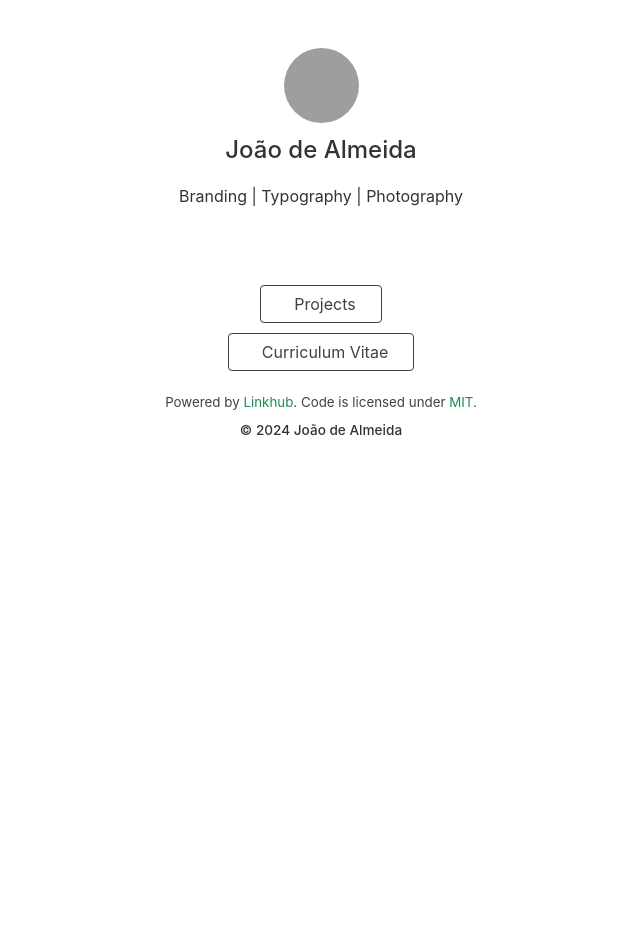
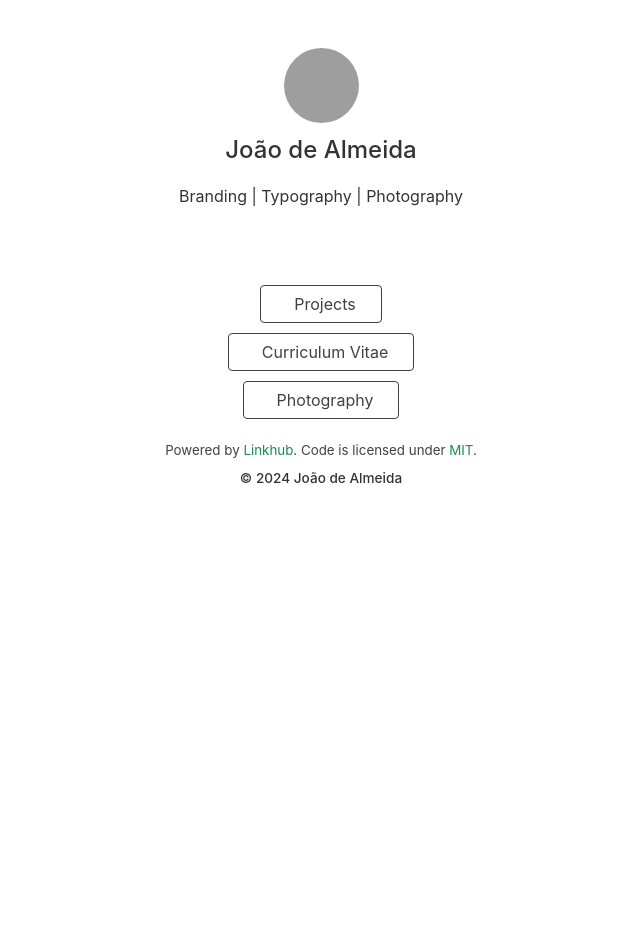
Before and after one commit to xiskg/link-bio, a Jekyll site: the page built from index.html, in a window 1280 px wide. Shown: the whole page, without its empty margins (319-959 px from the left). Built offline with Jekyll 4.4.1, drawn with Linux system fonts in a browser that asks for light colours; nearby versions of some CDN libraries; comment, search, counter and statistics services are not loaded; grey boxes are pictures that could not be loaded.

Commit message:
Update links.yml

```diff
--- a/_data/links.yml
+++ b/_data/links.yml
@@ -7,3 +7,7 @@
     - title: Curriculum Vitae
       url: https://www.example.com
       icon: line-md:clipboard-list-twotone
+
+    - title: Photography
+      url: https://www.example.com
+      icon: line-md:image-twotone
```
